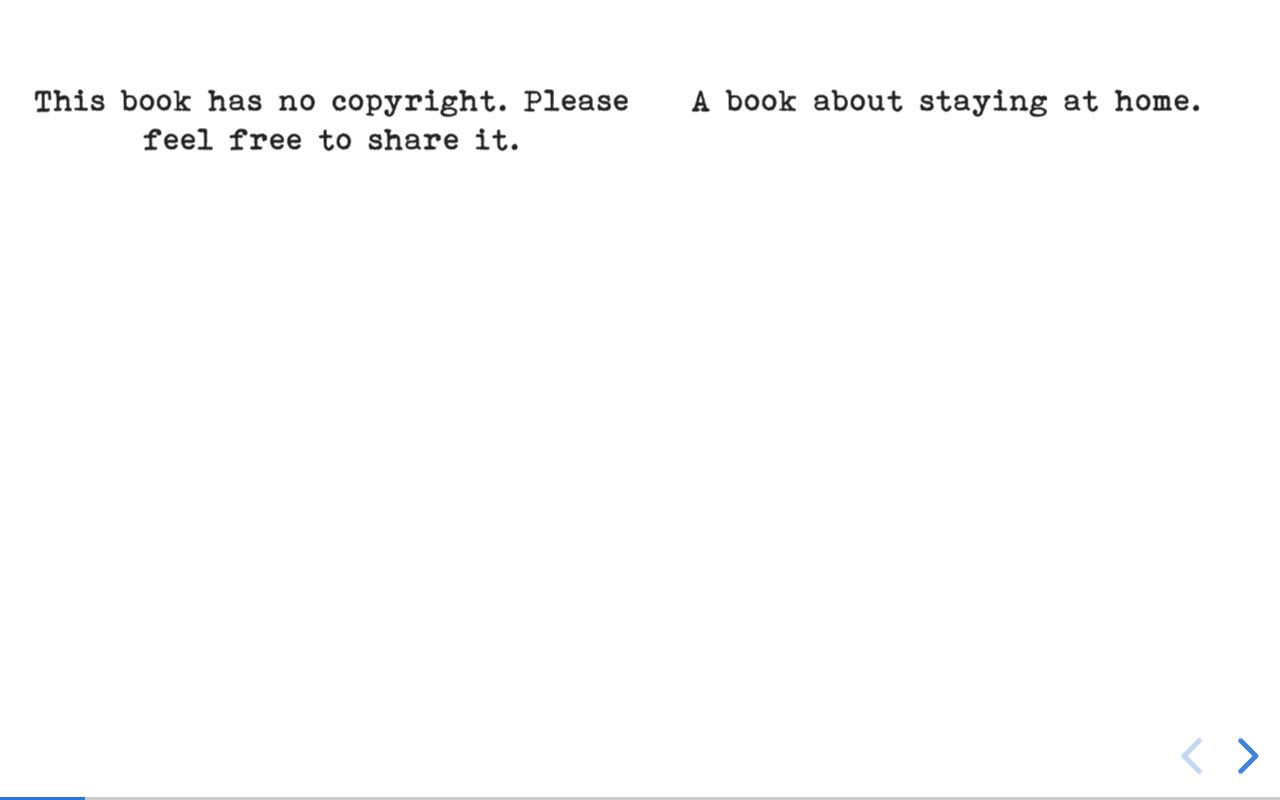
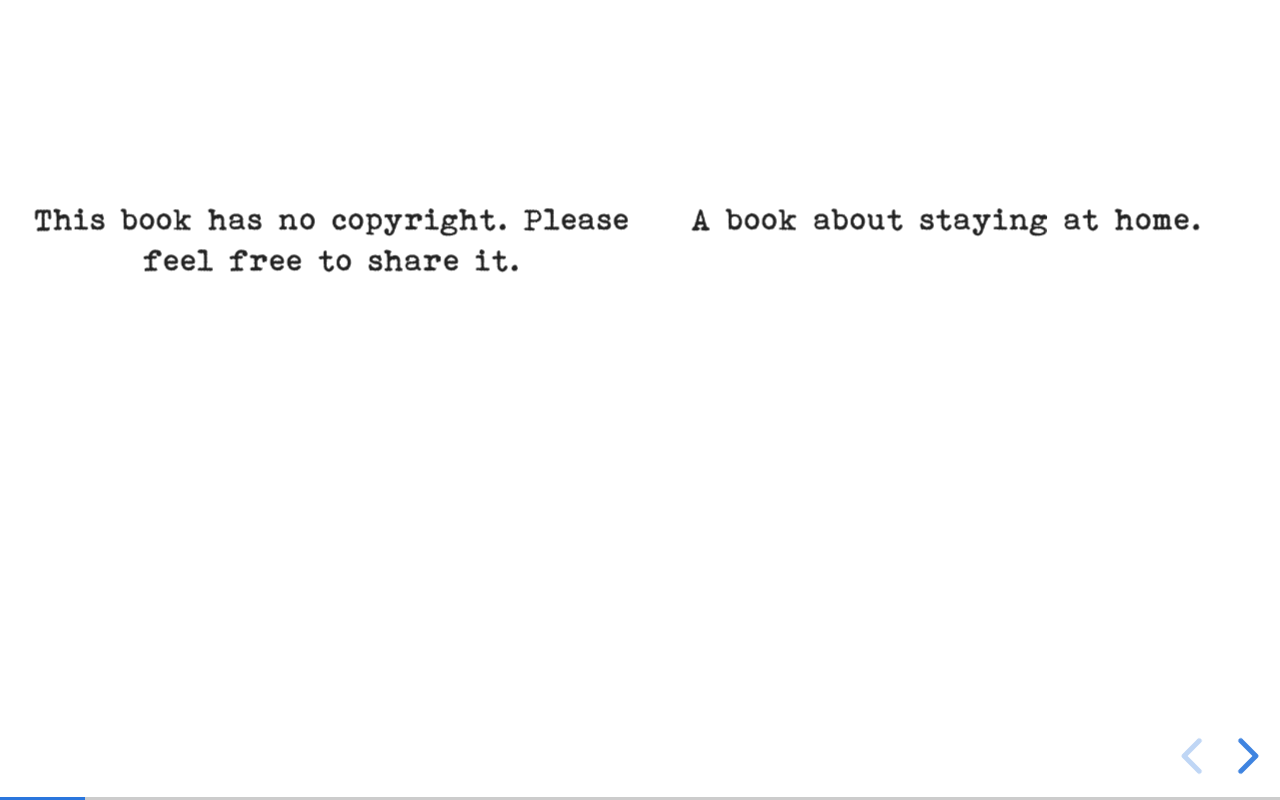
Before and after one commit to wheredideveryonego/book, a website: page docs/index.html in a window 1280 px wide. Both pictures are taken after a click on the button "next slide". Drawn offline with nearby package versions, Linux system fonts and the light colour scheme.

Commit message:
tweaks to first / last pages

```diff
--- a/docs/index.html
+++ b/docs/index.html
@@ -33,10 +33,10 @@
 				<section class="" data-transition="fade">
 					<div class="container">
 						<div class="col">
-							<p>This book has no copyright. Please feel free to share it.</p>
+							<p><br/><br/><br/>This book has no copyright. Please feel free to share it.</p>
 						</div>
 						<div class="col">
-							<p>A book about staying at home.</p>
+							<p><br/><br/><br/>A book about staying at home.</p>
 						</div>
 					</div>
 				</section>
@@ -117,7 +117,7 @@
 				<section class="left" data-background="images/back-15.jpg" data-background-size="contain" data-background-repeat="no-repeat">
 					<p id="fragment-13-1">And we’ll all be together, again, soon.</p>
 				</section>
-				<section data-transition="fade">
+				<section class="small" data-transition="fade">
 					<div class="container">
 						<div class="col">
 							<p>
```
